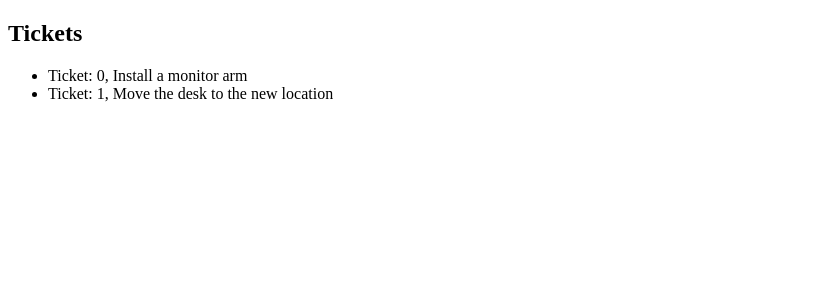
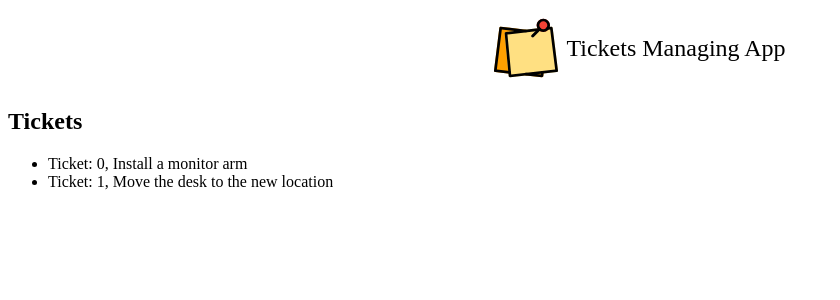
Before and after one commit to Northsan/2h-homework, an Angular app: page / in a window 1280 px wide. Shown: the top 300 px of the page, without its empty margins (0-840 px from the left). Built offline with nearby package versions, Linux system fonts and the light colour scheme.

Commit message:
MCU - Header added

```diff
--- a/src/app/app.component.html
+++ b/src/app/app.component.html
@@ -1,7 +1,8 @@
+<app-header></app-header>
 <h2>Tickets</h2>
 
 <ul>
-    <li *ngFor="let ticket of tickets$ | async">
-        Ticket: {{ ticket.id }}, {{ ticket.description }}
-    </li>
+   <li *ngFor="let ticket of tickets$ | async">
+      Ticket: {{ ticket.id }}, {{ ticket.description }}
+   </li>
 </ul>
--- a/src/app/app.module.ts
+++ b/src/app/app.module.ts
@@ -4,6 +4,7 @@ import { BrowserModule } from '@angular/platform-browser';
 import { AppRoutingModule } from './app-routing.module';
 import { AppComponent } from './app.component';
 import { BackendService } from './backend.service';
+import { LayoutsModule } from './layouts/layouts.module';
 
 @NgModule({
    declarations: [
@@ -11,7 +12,8 @@ import { BackendService } from './backend.service';
    ],
    imports: [
       BrowserModule,
-      AppRoutingModule
+      AppRoutingModule,
+      LayoutsModule
    ],
    providers: [
       BackendService
--- /dev/null
+++ b/src/app/layouts/header/header.component.css
@@ -0,0 +1,23 @@
+header {
+   padding: 0 0.5em;
+   height: 5em;
+   display: flex;
+   align-items: center;
+   justify-content: center;
+}
+
+a {
+   display: flex;
+   align-items: center;
+   text-decoration:none;
+   color: black;
+}
+
+img {
+   height: 4em;
+   margin-right: 0.5em;
+}
+
+span {
+   font-size: 1.5em;
+}
--- /dev/null
+++ b/src/app/layouts/header/header.component.html
@@ -0,0 +1,6 @@
+<header>
+   <a routerLink="/">
+      <img src="assets/post-it.svg" alt="Logo - Ticket Managing App" />
+      <span>Tickets Managing App</span>
+   </a>
+</header>
--- /dev/null
+++ b/src/app/layouts/header/header.component.ts
@@ -0,0 +1,15 @@
+import { Component, OnInit } from '@angular/core';
+
+@Component({
+  selector: 'app-header',
+  templateUrl: './header.component.html',
+  styleUrls: ['./header.component.css']
+})
+export class HeaderComponent implements OnInit {
+
+  constructor() { }
+
+  ngOnInit(): void {
+  }
+
+}
```
Also changed, not shown: src/app/layouts/layouts.module.ts (added, +17 -0 lines), src/assets/post-it.svg (added), 1 other file (tests, documents, lock files or other folders).
